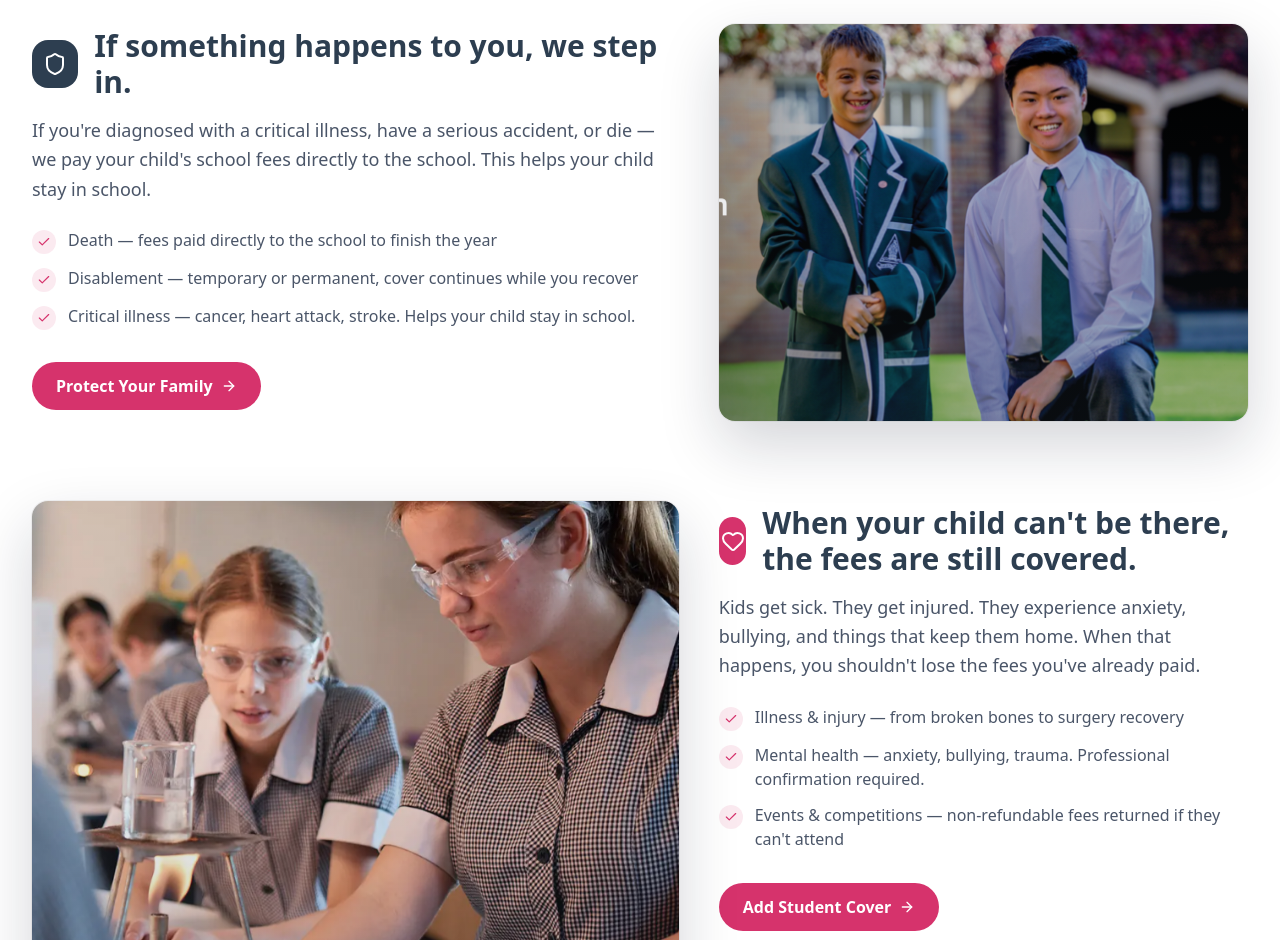
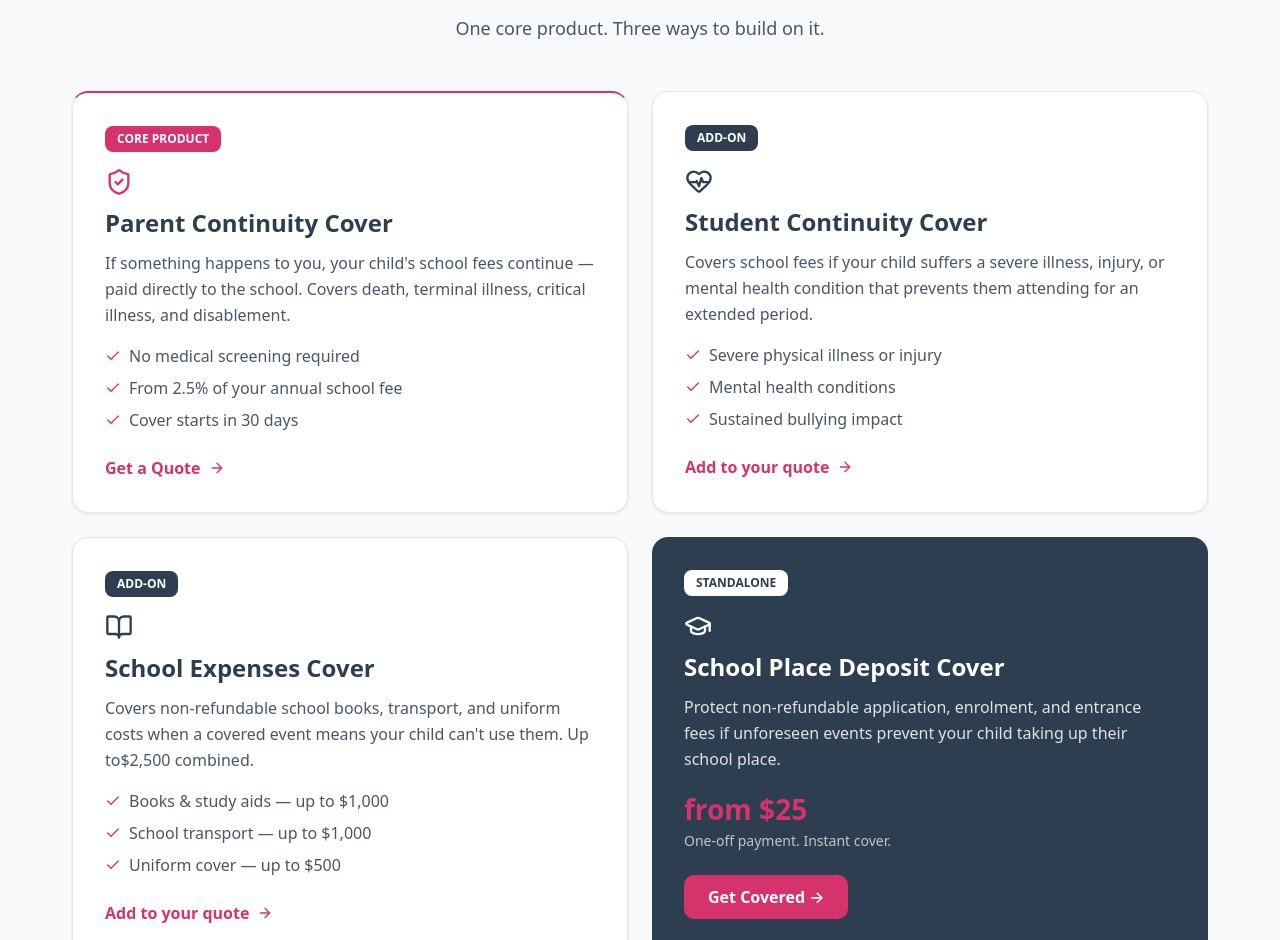
Before and after one commit to RWHaymarket/Schoolsure, a Next.js app: page / in a window 1280 px wide. Shown: the part 1392-2332 px from the top of the page. Built offline with nearby package versions, Linux system fonts and the light colour scheme.

Commit message:
Stage 5 complete - homepage cards and final verification

```diff
--- a/components/homepage/CoverageCards.tsx
+++ b/components/homepage/CoverageCards.tsx
@@ -1,127 +1,185 @@
-import Image from "next/image";
 import Link from "next/link";
-import { ArrowRight, Calendar, Check, Heart, Shield } from "lucide-react";
+import {
+  ArrowRight,
+  BookOpen,
+  Check,
+  GraduationCap,
+  HeartPulse,
+  ShieldCheck,
+} from "lucide-react";
 
-const coverageCards = [
-  {
-    id: "parent",
-    icon: Shield,
-    iconBg: "bg-navy",
-    title: "If something happens to you, we step in.",
-    description:
-      "If you're diagnosed with a critical illness, have a serious accident, or die — we pay your child's school fees directly to the school. This helps your child stay in school.",
-    bullets: [
-      "Death — fees paid directly to the school to finish the year",
-      "Disablement — temporary or permanent, cover continues while you recover",
-      "Critical illness — cancer, heart attack, stroke. Helps your child stay in school.",
-    ],
-    image: "/images/schools/school-trinity-boys.png",
-    link: "/quote/school",
-    cta: "Protect Your Family",
-  },
-  {
-    id: "student",
-    icon: Heart,
-    iconBg: "bg-magenta",
-    title: "When your child can't be there, the fees are still covered.",
-    description:
-      "Kids get sick. They get injured. They experience anxiety, bullying, and things that keep them home. When that happens, you shouldn't lose the fees you've already paid.",
-    bullets: [
-      "Illness & injury — from broken bones to surgery recovery",
-      "Mental health — anxiety, bullying, trauma. Professional confirmation required.",
-      "Events & competitions — non-refundable fees returned if they can't attend",
-    ],
-    image: "/images/schools/school-abbotsleigh-science.png",
-    link: "/quote/school",
-    cta: "Add Student Cover",
-  },
-  {
-    id: "expenses",
-    icon: Calendar,
-    iconBg: "bg-grey-700",
-    title: "School expenses covered when it matters.",
-    description:
-      "Books, transport, uniforms — covered when a valid claim is approved. Built to support families through a covered event.",
-    bullets: [
-      "School books & study aids — up to $1,000",
-      "School transport — up to $1,000",
-      "Uniforms — up to $500",
-    ],
-    image: "/images/schools/school-rugby-team.png",
-    link: "/coverage/expenses",
-    cta: "Learn More",
-  },
-];
+import { PRICING_CONFIG } from "@/lib/pricing-config";
+import { formatCurrency } from "@/lib/utils";
 
 export default function CoverageCards() {
+  const productARate = PRICING_CONFIG.productA.rate * 100;
+  const productAWait = PRICING_CONFIG.productA.waitingPeriodDays;
+  const expenses = PRICING_CONFIG.productC.components;
+  const expensesMax = PRICING_CONFIG.productC.maxBenefit;
+  const placementFrom = PRICING_CONFIG.productD.levels.level1.premium;
+
   return (
-    <section id="coverage" className="bg-white pt-8 pb-12">
-      <div className="mx-auto max-w-7xl px-4 sm:px-6 lg:px-8">
-        <div className="text-center mb-12">
-          <h2 className="text-4xl lg:text-5xl font-black text-navy mb-4">
-            What SchoolSure covers
+    <section id="coverage" className="bg-off-white py-20">
+      <div className="mx-auto max-w-[1200px] px-4 sm:px-6 lg:px-8">
+        <div className="text-center">
+          <p className="text-[12px] font-semibold uppercase tracking-[1px] text-magenta">
+            Protection that covers the journey
+          </p>
+          <h2 className="mt-3 text-[36px] font-black text-navy">
+            What does SchoolSure cover?
           </h2>
-          <p className="text-xl text-grey-700 max-w-2xl mx-auto">
-            Protection that follows your family from enrolment to graduation.
+          <p className="mx-auto mt-2 max-w-[540px] text-[18px] text-grey-700">
+            One core product. Three ways to build on it.
           </p>
         </div>
 
-        <div className="space-y-14 lg:space-y-20">
-          {coverageCards.map((card, index) => {
-            const Icon = card.icon;
-            const isReversed = index % 2 === 1;
-            return (
-              <div
-                key={card.id}
-                className={`grid items-start gap-10 lg:grid-cols-[1.1fr_0.9fr] ${
-                  isReversed ? "lg:[&>*:first-child]:order-2" : ""
-                }`}
-              >
-                <div className="pt-1">
-                  <div className="flex items-center gap-4 mb-4">
-                    <div className={`w-12 h-12 rounded-2xl ${card.iconBg} flex items-center justify-center`}>
-                      <Icon className="w-6 h-6 text-white" />
+        <div className="mt-12 grid gap-6 md:grid-cols-2">
+          <div className="rounded-2xl border border-grey-200 bg-white p-8 shadow-[0_1px_3px_rgba(0,0,0,0.08)]" style={{ borderTopColor: "#D6336C", borderTopWidth: "2px" }}>
+            <span className="inline-flex rounded bg-magenta px-3 py-1 text-[12px] font-semibold uppercase text-white">
+              Core product
+            </span>
+            <div className="mt-4 text-magenta">
+              <ShieldCheck className="h-7 w-7" />
             </div>
-                    <h3 className="text-3xl font-black text-navy">{card.title}</h3>
-                  </div>
-                  <p className="text-lg text-grey-700 leading-relaxed mb-6">{card.description}</p>
-                  <ul className="space-y-3 mb-8">
-                    {card.bullets.map((item) => (
-                      <li key={item} className="flex items-start gap-3">
-                        <div className="w-6 h-6 rounded-full bg-magenta/10 flex items-center justify-center flex-shrink-0 mt-0.5">
-                          <Check className="w-3.5 h-3.5 text-magenta" />
-                        </div>
-                        <span className="text-base text-grey-700">{item}</span>
+            <h3 className="mt-3 text-[24px] font-semibold text-navy">
+              Parent Continuity Cover
+            </h3>
+            <p className="mt-3 text-[16px] leading-relaxed text-grey-700">
+              If something happens to you, your child&apos;s school fees continue
+              — paid directly to the school. Covers death, terminal illness,
+              critical illness, and disablement.
+            </p>
+            <ul className="mt-4 space-y-2 text-[16px] text-grey-700">
+              {[
+                "No medical screening required",
+                `From ${productARate}% of your annual school fee`,
+                `Cover starts in ${productAWait} days`,
+              ].map((item) => (
+                <li key={item} className="flex items-center gap-2">
+                  <Check className="h-4 w-4 text-magenta" />
+                  <span>{item}</span>
                 </li>
               ))}
             </ul>
             <Link
-                    href={card.link}
-                    className="inline-flex items-center gap-2 px-6 py-3 font-semibold rounded-xl transition-all bg-magenta hover:bg-magenta-dark text-white"
+              href="/quote/school"
+              className="mt-6 inline-flex items-center gap-2 text-[16px] font-semibold text-magenta transition-colors hover:text-magenta-dark hover:underline"
             >
-                    {card.cta}
-                    <ArrowRight className="w-4 h-4" />
+              Get a Quote
+              <ArrowRight className="h-4 w-4" />
             </Link>
           </div>
 
-                <div className="relative">
-                  <div
-                    className="relative overflow-hidden rounded-2xl bg-white shadow-[0_24px_60px_rgba(15,23,42,0.18)] ring-1 ring-black/5 transition-transform duration-300 hover:scale-[1.01]"
-                    style={{ aspectRatio: "4/3" }}
+          <div className="rounded-2xl border border-grey-200 bg-white p-8 shadow-[0_1px_3px_rgba(0,0,0,0.08)]">
+            <span className="inline-flex rounded bg-navy px-3 py-1 text-[12px] font-semibold uppercase text-white">
+              Add-on
+            </span>
+            <div className="mt-4 text-navy">
+              <HeartPulse className="h-7 w-7" />
+            </div>
+            <h3 className="mt-3 text-[24px] font-semibold text-navy">
+              Student Continuity Cover
+            </h3>
+            <p className="mt-3 text-[16px] leading-relaxed text-grey-700">
+              Covers school fees if your child suffers a severe illness, injury,
+              or mental health condition that prevents them attending for an
+              extended period.
+            </p>
+            <ul className="mt-4 space-y-2 text-[16px] text-grey-700">
+              {[
+                "Severe physical illness or injury",
+                "Mental health conditions",
+                "Sustained bullying impact",
+              ].map((item) => (
+                <li key={item} className="flex items-center gap-2">
+                  <Check className="h-4 w-4 text-magenta" />
+                  <span>{item}</span>
+                </li>
+              ))}
+            </ul>
+            <Link
+              href="/quote/school"
+              className="mt-6 inline-flex items-center gap-2 text-[16px] font-semibold text-magenta transition-colors hover:text-magenta-dark hover:underline"
             >
-                    <Image
-                      src={card.image}
-                      alt={card.title}
-                      fill
-                      className="object-cover"
-                    />
-                    <div className="absolute inset-0 bg-gradient-to-t from-navy/20 to-transparent" />
+              Add to your quote
+              <ArrowRight className="h-4 w-4" />
+            </Link>
+          </div>
+
+          <div className="rounded-2xl border border-grey-200 bg-white p-8 shadow-[0_1px_3px_rgba(0,0,0,0.08)]">
+            <span className="inline-flex rounded bg-navy px-3 py-1 text-[12px] font-semibold uppercase text-white">
+              Add-on
+            </span>
+            <div className="mt-4 text-navy">
+              <BookOpen className="h-7 w-7" />
+            </div>
+            <h3 className="mt-3 text-[24px] font-semibold text-navy">
+              School Expenses Cover
+            </h3>
+            <p className="mt-3 text-[16px] leading-relaxed text-grey-700">
+              Covers non-refundable school books, transport, and uniform costs
+              when a covered event means your child can&apos;t use them. Up to
+              {formatCurrency(expensesMax)} combined.
+            </p>
+            <ul className="mt-4 space-y-2 text-[16px] text-grey-700">
+              {[
+                `Books & study aids — up to ${formatCurrency(
+                  expenses.booksAndStudyAids
+                )}`,
+                `School transport — up to ${formatCurrency(
+                  expenses.schoolTransport
+                )}`,
+                `Uniform cover — up to ${formatCurrency(expenses.uniformCover)}`,
+              ].map((item) => (
+                <li key={item} className="flex items-center gap-2">
+                  <Check className="h-4 w-4 text-magenta" />
+                  <span>{item}</span>
+                </li>
+              ))}
+            </ul>
+            <Link
+              href="/quote/school"
+              className="mt-6 inline-flex items-center gap-2 text-[16px] font-semibold text-magenta transition-colors hover:text-magenta-dark hover:underline"
+            >
+              Add to your quote
+              <ArrowRight className="h-4 w-4" />
+            </Link>
+          </div>
+
+          <div className="rounded-2xl bg-navy p-8 text-white">
+            <span className="inline-flex rounded bg-white px-3 py-1 text-[12px] font-semibold uppercase text-navy">
+              Standalone
+            </span>
+            <div className="mt-4 text-white">
+              <GraduationCap className="h-7 w-7" />
+            </div>
+            <h3 className="mt-3 text-[24px] font-semibold text-white">
+              School Place Deposit Cover
+            </h3>
+            <p className="mt-3 text-[16px] leading-relaxed text-white/85">
+              Protect non-refundable application, enrolment, and entrance fees
+              if unforeseen events prevent your child taking up their school
+              place.
+            </p>
+            <div className="mt-4 text-[28px] font-black text-magenta">
+              from {formatCurrency(placementFrom)}
+            </div>
+            <div className="text-[14px] text-white/70">
+              One-off payment. Instant cover.
+            </div>
+            <Link href="/quote/placement" className="mt-6 inline-flex">
+              <span className="inline-flex h-11 items-center justify-center rounded-[10px] bg-magenta px-6 text-[16px] font-semibold text-white transition-all duration-200 ease-out hover:-translate-y-0.5 hover:bg-magenta-dark">
+                Get Covered →
+              </span>
+            </Link>
           </div>
         </div>
-              </div>
-            );
-          })}
-        </div>
+
+        <p className="mx-auto mt-8 max-w-[640px] text-center text-[14px] text-grey-500 leading-relaxed">
+          Parent Continuity Cover is the foundation. Add Student Cover and
+          School Expenses to build your protection. Placement Insurance is
+          available separately for families securing school places.
+        </p>
       </div>
     </section>
   );
```
Lines whose indentation alone changed are shown as unchanged.
